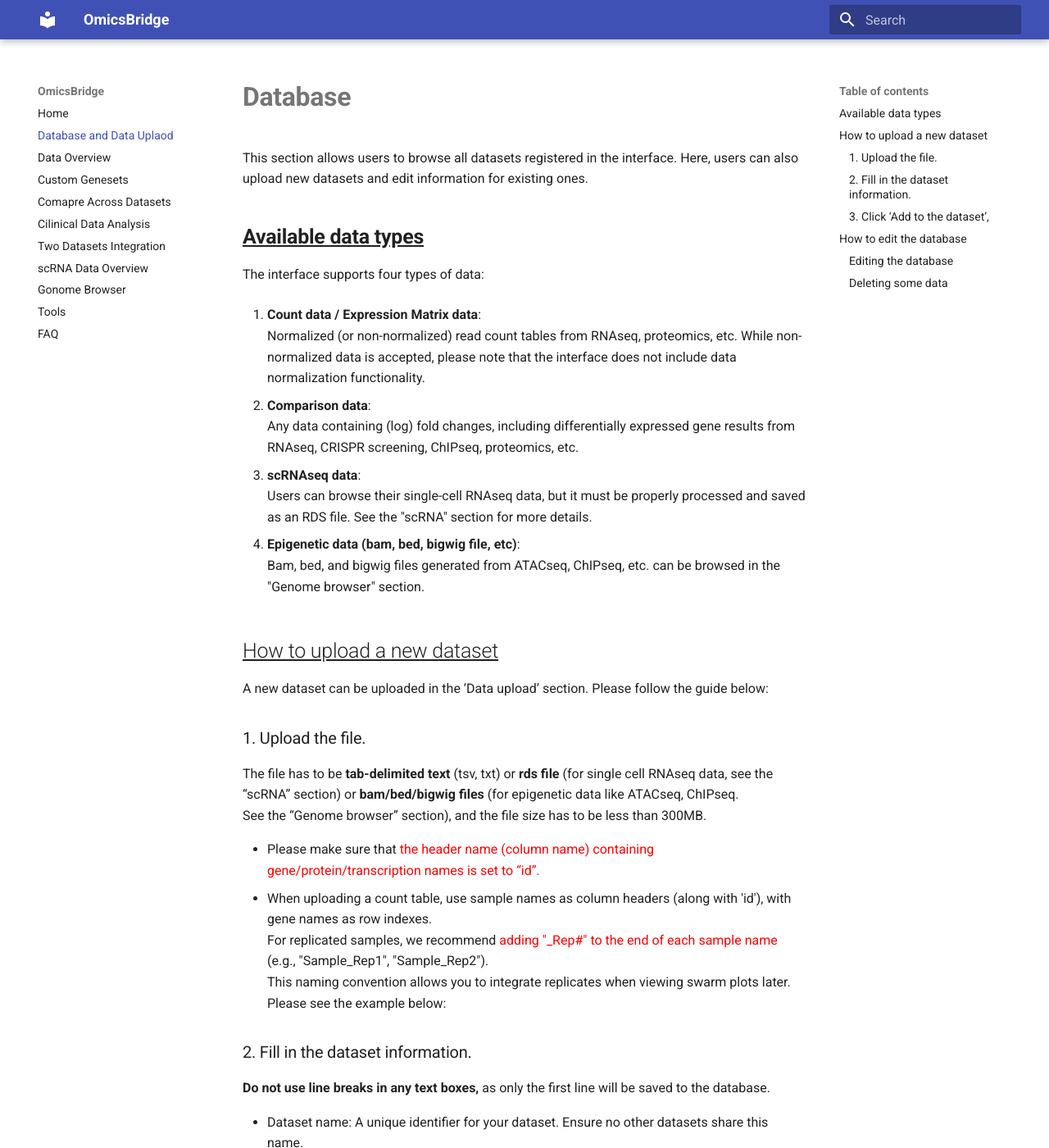
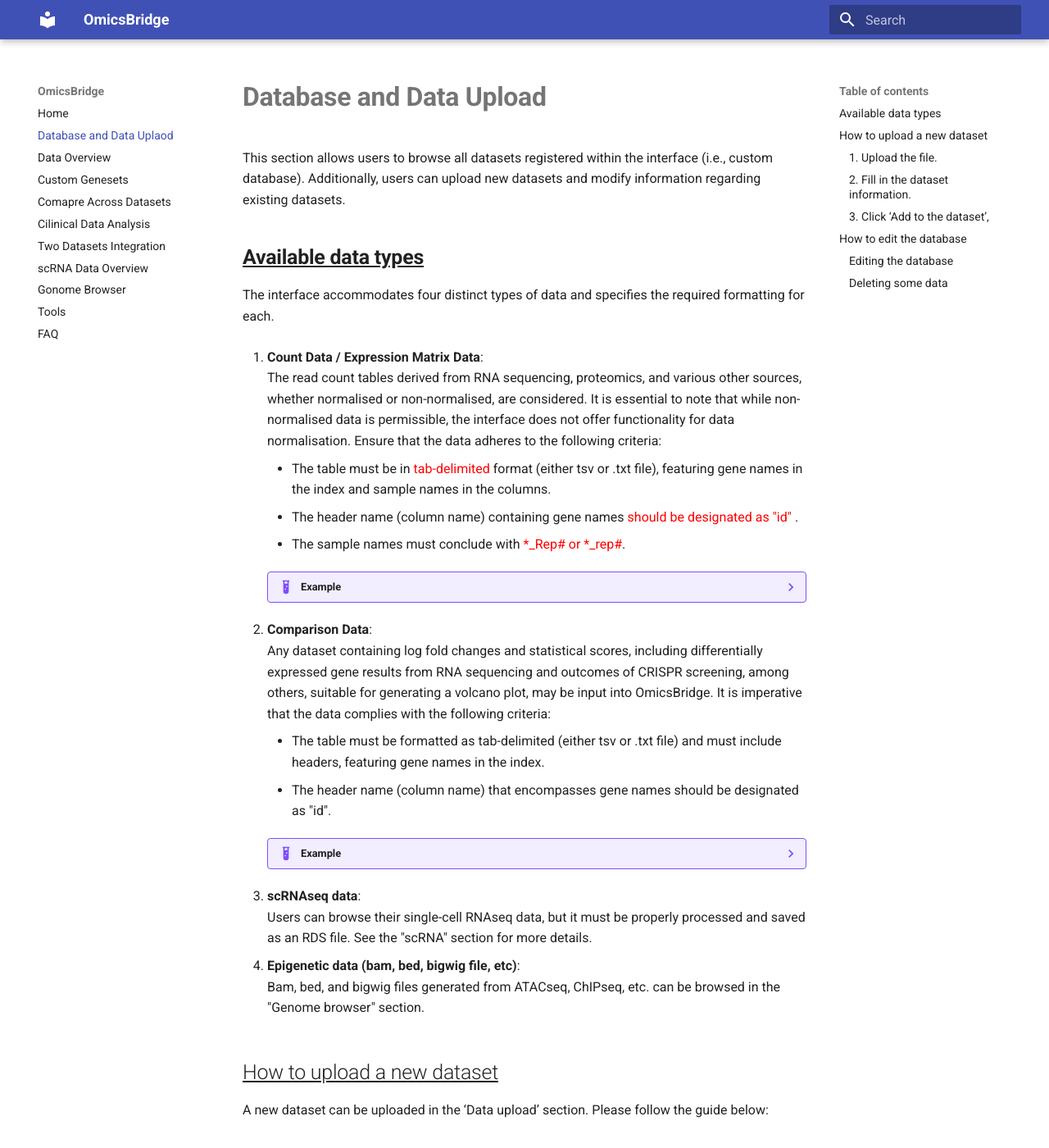
Before and after one commit to htsmto/OmicsBridge, an MkDocs documentation site: the page built from docs/Database.md, in a window 1280 px wide and 1400 px high. Shown: the whole window at 82% size. Built offline with MkDocs 1.6.1 and Material for MkDocs 9.7.7, drawn with Linux system fonts in a browser that asks for light colours.

Commit message:
Updated the wiki

```diff
--- a/docs/Database.md
+++ b/docs/Database.md
@@ -1,19 +1,27 @@
 
-# **Database**
+# **Database and Data Upload**
 
-This section allows users to browse all datasets registered in the interface. Here, users can also upload new datasets and edit information for existing ones. </span>
+This section allows users to browse all datasets registered within the interface (i.e., custom database). Additionally, users can upload new datasets and modify information regarding existing datasets.
 
 
 ## <u> **Available data types** </u>
 
+The interface accommodates four distinct types of data and specifies the required formatting for each.
 
-The interface supports four types of data:
+1. **Count Data / Expression Matrix Data**:
+    <br> The read count tables derived from RNA sequencing, proteomics, and various other sources, whether normalised or non-normalised, are considered. It is essential to note that while non-normalised data is permissible, the interface does not offer functionality for data normalisation. Ensure that the data adheres to the following criteria:
+       - The table must be in <span style="color: red;"> tab-delimited </span> format (either tsv or .txt file), featuring gene names in the index and sample names in the columns.
+       - The header name (column name) containing gene names <span style="color: red;">should be designated as "id" </span>.
+       - The sample names must conclude with <span style="color: red;">*_Rep# or *_rep#</span>.
+    ??? Example
+        ![Example](img/1_expression_table.png)
 
-1. **Count data / Expression Matrix data**:
-   <br> Normalized (or non-normalized) read count tables from RNAseq, proteomics, etc. While non-normalized data is accepted, please note that the interface does not include data normalization functionality.
-
-2. **Comparison data**:
-    <br> Any data containing (log) fold changes, including differentially expressed gene results from RNAseq, CRISPR screening, ChIPseq, proteomics, etc.
+2. **Comparison Data**:
+    <br> Any dataset containing log fold changes and statistical scores, including differentially expressed gene results from RNA sequencing and outcomes of CRISPR screening, among others, suitable for generating a volcano plot, may be input into OmicsBridge. It is imperative that the data complies with the following criteria:
+       - The table must be formatted as tab-delimited (either tsv or .txt file) and must include headers, featuring gene names in the index.
+       - The header name (column name) that encompasses gene names should be designated as "id".
+    ??? Example
+        ![Example](img/1_log_table.png)
 
 3. **scRNAseq data**:
     <br> Users can browse their single-cell RNAseq data, but it must be properly processed and saved as an RDS file. See the "scRNA" section for more details.
--- a/mkdocs.yml
+++ b/mkdocs.yml
@@ -13,3 +13,7 @@
   - FAQ: FAQ.md
 theme:
   name: material
+markdown_extensions:
+  - admonition
+  - pymdownx.details
+  - pymdownx.superfences
```
Also changed, not shown: docs/img/1_expression_table.png (added), docs/img/1_log_table.png (added).
